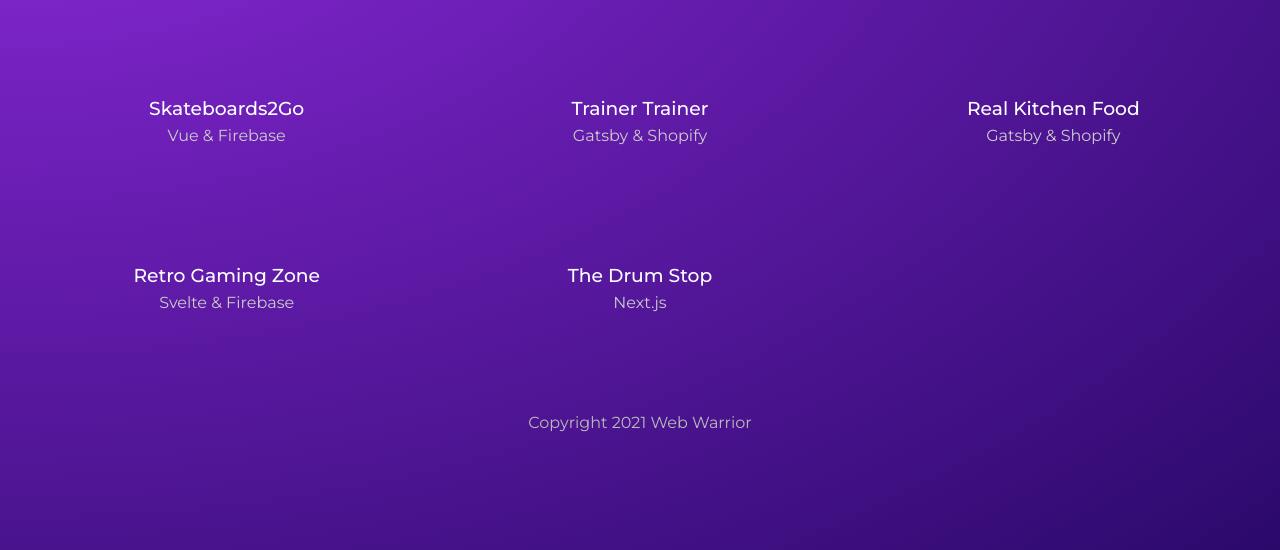
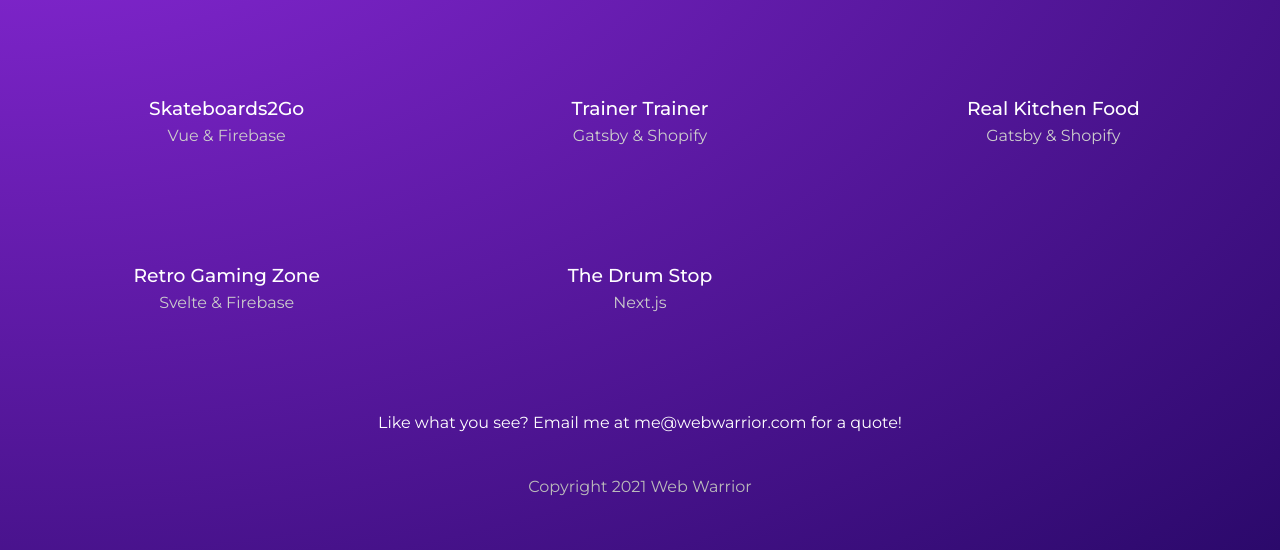
Before and after one commit to abechoi/Web_Warrior, a Gatsby site: page /projects in a window 1280 px wide. Shown: the part 250-800 px from the top of the page. Built offline with nearby package versions, Linux system fonts and the light colour scheme; Gatsby itself is replaced by a stand-in of ours.

Commit message:
Multiple Queries

```diff
--- a/gatsby-config.js
+++ b/gatsby-config.js
@@ -20,5 +20,6 @@
     title: "Web Warrior",
     description: "Web Dev Portfolio",
     copyright: "This website is copyright 2021 Web Warrior",
+    contact: "me@webwarrior.com",
   },
 }
--- a/src/pages/projects/index.js
+++ b/src/pages/projects/index.js
@@ -4,7 +4,9 @@
 import * as styles from "../../styles/projects.module.css"
 
 export default function Projects({ data }) {
-  const projects = data.allMarkdownRemark.nodes
+  const projects = data.projects.nodes
+  const contact = data.contact.siteMetadata.contact
+  console.log(data)
   return (
     <Layout>
       <div className={styles.portfolio}>
@@ -18,6 +20,7 @@
             </Link>
           ))}
         </div>
+        <p>Like what you see? Email me at {contact} for a quote!</p>
       </div>
     </Layout>
   )
@@ -25,7 +28,9 @@
 
 export const query = graphql`
   query ProjectsPage {
-    allMarkdownRemark(sort: { fields: frontmatter___date, order: DESC }) {
+    projects: allMarkdownRemark(
+      sort: { fields: frontmatter___date, order: DESC }
+    ) {
       nodes {
         frontmatter {
           slug
@@ -35,5 +40,10 @@
         id
       }
     }
+    contact: site {
+      siteMetadata {
+        contact
+      }
+    }
   }
 `
```
